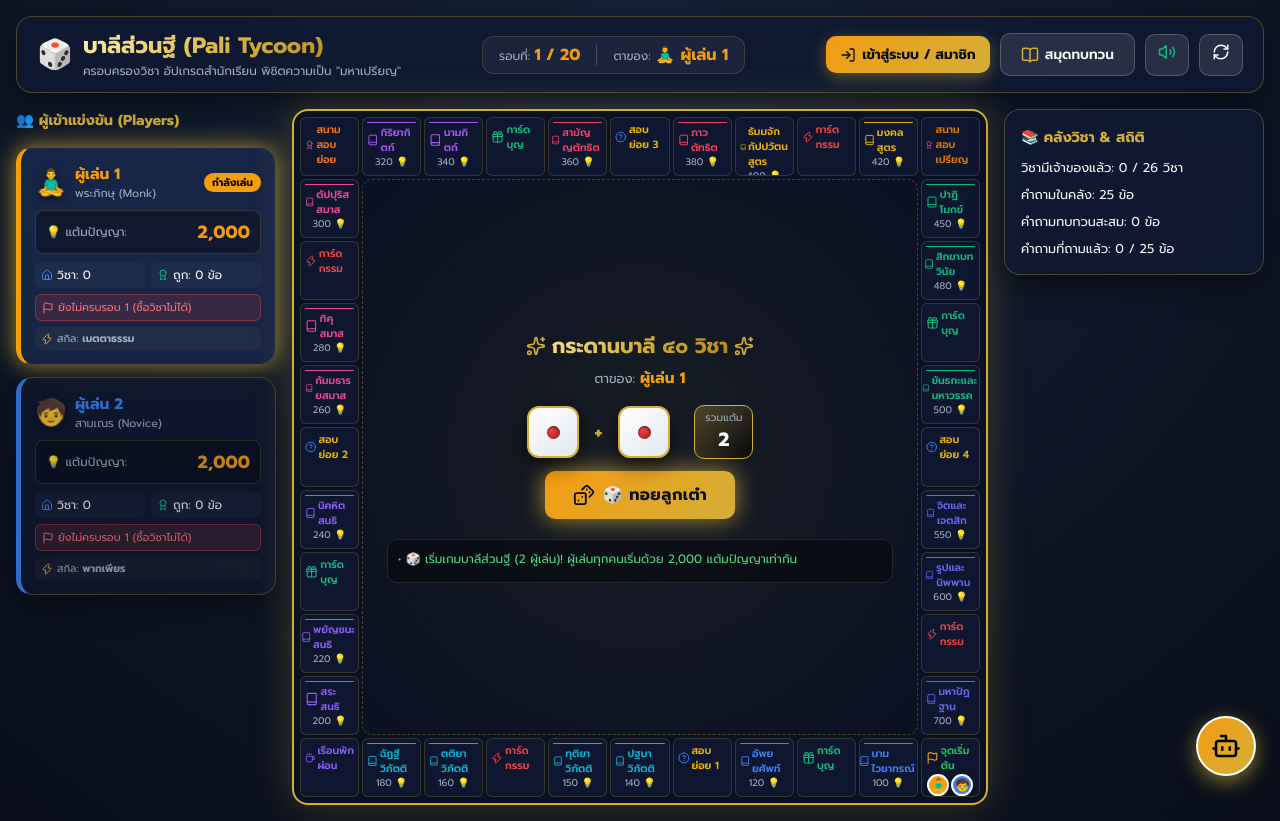
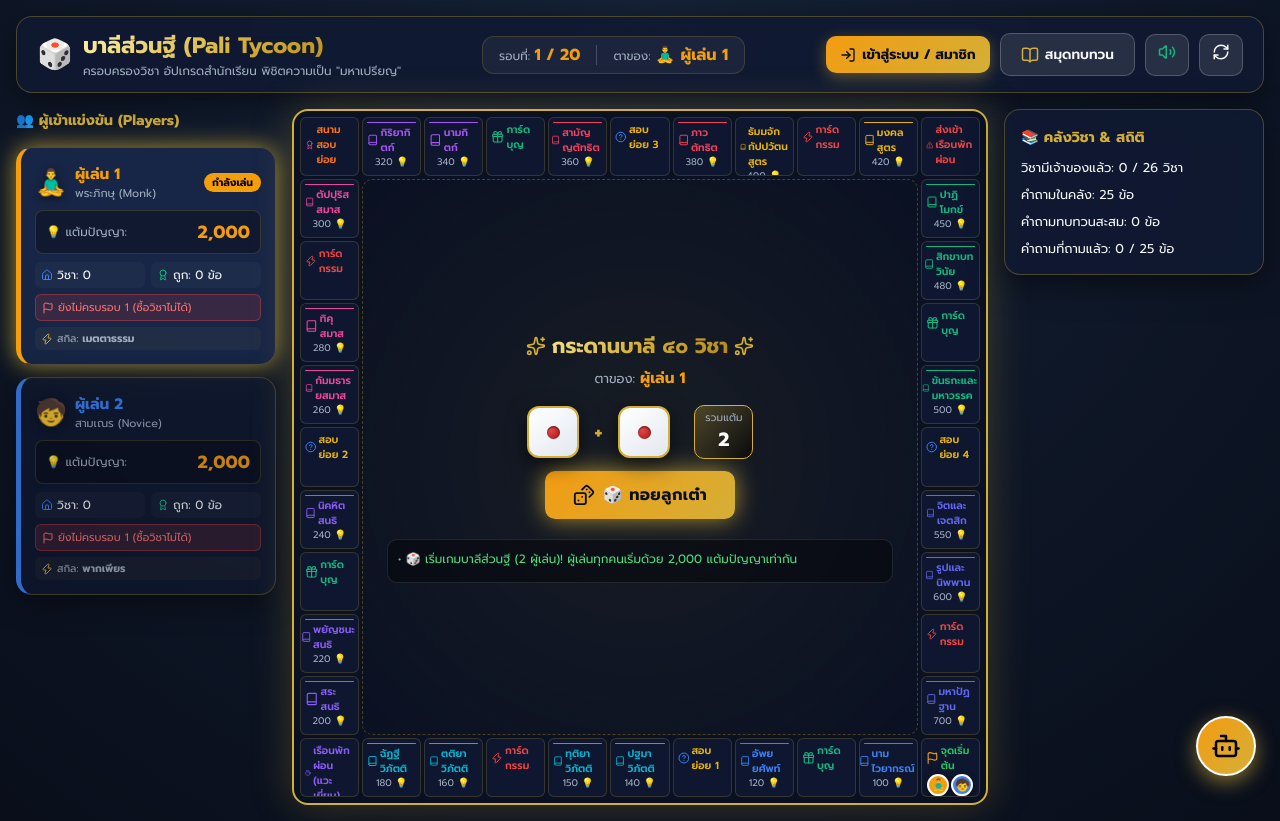
Before and after one commit to purinut357159-droid/pali, a React (Vite) app: page / in a window 1280 px wide. Both pictures are taken after a click on the button "เริ่มเข้าสู่กระดานบาลีส่วนฐี". Built offline with nearby package versions, Linux system fonts and the light colour scheme.

Commit message:
Update Prison mechanics: visiting prison does not stop turn, added Go to Jail tile to send player to prison and skip turn

```diff
--- a/src/App.tsx
+++ b/src/App.tsx
@@ -315,6 +315,21 @@ export const App: React.FC = () => {
       triggerQuestion(tile, 'quiz', 'ช่องสอบย่อย! ตอบถูกรับแต้มปัญญา +150 แต้ม');
     } else if (tile.type === 'exam') {
       triggerQuestion(tile, 'exam', 'สนามสอบเปรียญ! ตอบถูกรับโบนัสใหญ่ +300 แต้ม');
+    } else if (tile.type === 'goto_jail') {
+      addLog(`🚨 ${currentPlayer.name} ตกช่อง "${tile.name}"! ถูกส่งตัวไปยังช่อง 10 (เรือนพักผ่อน) และติดภารกิจหยุดพัก 1 ตา!`, 'danger');
+      setGameState((prev) => {
+        const updatedPlayers = [...prev.players];
+        const p = updatedPlayers[prev.currentTurnPlayerIndex];
+        p.position = 10;
+        p.isSkipTurn = true;
+        p.doublesStreak = 0;
+        return { ...prev, players: updatedPlayers };
+      });
+      setTimeout(nextTurn, 1200);
+      return;
+    } else if (tile.type === 'rest') {
+      addLog(`🧘‍♂️ ${currentPlayer.name} เดินมาแวะพัก ณ ${tile.name} (แวะเยี่ยมเฉยๆ ไม่เสียตาเล่น)`, 'info');
+      finishTurnCheck();
     } else {
       addLog(`${currentPlayer.name} พักผ่อน ณ ${tile.name}`, 'info');
       finishTurnCheck();
--- a/src/components/Board.tsx
+++ b/src/components/Board.tsx
@@ -11,6 +11,7 @@ import {
   Flag,
   Sparkles,
   Zap,
+  AlertTriangle,
 } from 'lucide-react';
 
 interface Props {
@@ -50,6 +51,8 @@ export const Board: React.FC<Props> = ({
         return <Award size={16} color="#ec4899" />;
       case 'rest':
         return <Coffee size={16} color="#8b5cf6" />;
+      case 'goto_jail':
+        return <AlertTriangle size={16} color="#ef4444" />;
       case 'subject':
       default:
         return <Book size={14} color={tile.color || '#d4af37'} />;
--- a/src/data/boardConfig.ts
+++ b/src/data/boardConfig.ts
@@ -103,12 +103,12 @@ export const BOARD_TILES: BoardTile[] = [
     icon: '🔤',
     color: '#06b6d4',
   },
-  // Tile 10: พัก
+  // Tile 10: เรือนพักผ่อน (คุก / แค่แวะเยี่ยม)
   {
     id: 10,
-    name: 'เรือนพักผ่อน',
+    name: 'เรือนพักผ่อน (แวะเยี่ยม)',
     type: 'rest',
-    description: 'พักผ่อนอิริยาบถ ไม่มีผลใดๆ',
+    description: 'แวะพักผ่อนอิริยาบถชั่วคราว (แค่แวะเยี่ยม ไม่เสียตาเล่น)',
     icon: '🛕',
     color: '#8b5cf6',
   },
@@ -307,14 +307,14 @@ export const BOARD_TILES: BoardTile[] = [
     icon: '☸️',
     color: '#eab308',
   },
-  // Tile 30: สนามสอบเปรียญ (Corner)
+  // Tile 30: ส่งเข้าเรือนพักผ่อน (Go To Rest / Jail Corner)
   {
     id: 30,
-    name: 'สนามสอบเปรียญ',
-    type: 'exam',
-    description: 'สนามสอบใหญ่ทดสอบความรู้ระดับมหาเปรียญ',
-    icon: '👑',
-    color: '#d97706',
+    name: 'ส่งเข้าเรือนพักผ่อน',
+    type: 'goto_jail',
+    description: 'ถูกส่งตัวไปยังช่อง 10 (เรือนพักผ่อน) ทันที และติดภารกิจหยุดพัก 1 ตา!',
+    icon: '🚨',
+    color: '#ef4444',
   },
   // Tile 31-34: พระวินัย
   {
--- a/src/types/game.ts
+++ b/src/types/game.ts
@@ -1,6 +1,6 @@
 export type DifficultyLevel = 1 | 2 | 3 | 4 | 5;
 
-export type TileType = 'subject' | 'boon' | 'karma' | 'quiz' | 'exam' | 'rest' | 'start';
+export type TileType = 'subject' | 'boon' | 'karma' | 'quiz' | 'exam' | 'rest' | 'start' | 'goto_jail';
 
 export type SubjectCategory =
   | 'ไวยากรณ์'
```
